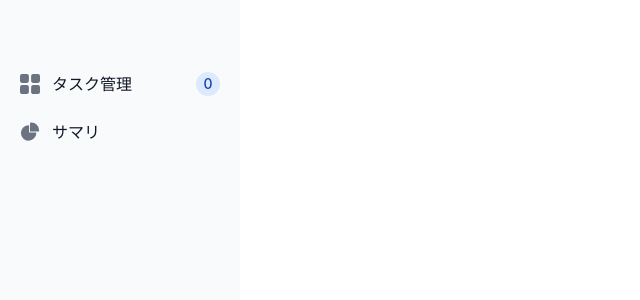
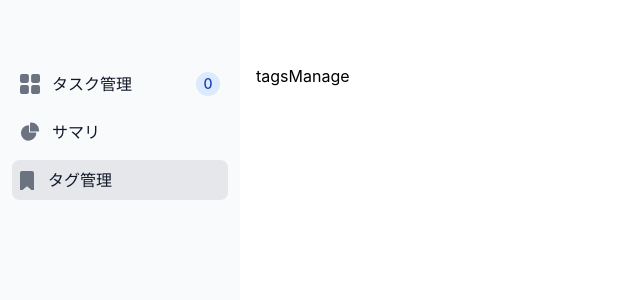
Before and after one commit to sooom1627/melt, a React (Create React App) app: page /tags in a window 1280 px wide. Before the commit this address had no page. Shown: the top 300 px of the page, without its empty margins (0-640 px from the left). Built offline with nearby package versions, Linux system fonts and the light colour scheme.

Commit message:
add tag manage page and sidemenu

```diff
--- a/src/App.tsx
+++ b/src/App.tsx
@@ -7,6 +7,7 @@ import { BrowserRouter as Router, Routes, Route } from "react-router-dom";
 import { Sidebar } from "./components/Sidebar";
 import { TaskOrganization } from "./components/taskOrganization/TaskOrganization";
 import { TaskSummary } from "./components/taskSummary/TaskSummary";
+import { TagsManage } from "./components/tagsManage/TagsManage";
 
 function App() {
 	return (
@@ -17,6 +18,7 @@ function App() {
 				<Routes>
 					<Route path="/" element={<TaskOrganization />} />
 					<Route path="/summary" element={<TaskSummary />} />
+					<Route path="/tags" element={<TagsManage />} />
 				</Routes>
 			</div>
 		</Router>
--- a/src/components/Sidebar.tsx
+++ b/src/components/Sidebar.tsx
@@ -78,6 +78,34 @@ export const Sidebar = () => {
 								</div>
 							</Link>
 						</li>
+						<li>
+							<Link to="/tags">
+								<div
+									className={`flex items-center p-2 text-gray-900 rounded-lg ${
+										location.pathname === "/tags"
+											? "bg-gray-200"
+											: "hover:bg-gray-100"
+									} group`}
+								>
+									<svg
+										className={`flex-shrink-0 w-4 h-5 text-gray-500 transition duration-75 ${
+											location.pathname === "/tgas"
+												? "bg-gray-200"
+												: "hover:bg-gray-100"
+										}`}
+										aria-hidden="true"
+										xmlns="http://www.w3.org/2000/svg"
+										fill="currentColor"
+										viewBox="0 0 16 18"
+									>
+										<path d="M13 20a1 1 0 0 1-.64-.231L7 15.3l-5.36 4.469A1 1 0 0 1 0 19V2a2 2 0 0 1 2-2h10a2 2 0 0 1 2 2v17a1 1 0 0 1-1 1Z"></path>
+									</svg>
+									<span className="flex-1 ml-3 whitespace-nowrap">
+										タグ管理
+									</span>
+								</div>
+							</Link>
+						</li>
 					</ul>
 				</div>
 			</aside>
--- /dev/null
+++ b/src/components/tagsManage/TagsManage.tsx
@@ -0,0 +1,9 @@
+import React from "react";
+
+export const TagsManage = () => {
+	return (
+		<div className="sm:ml-64 h-screen py-16">
+			<p>tagsManage</p>
+		</div>
+	);
+};
```
